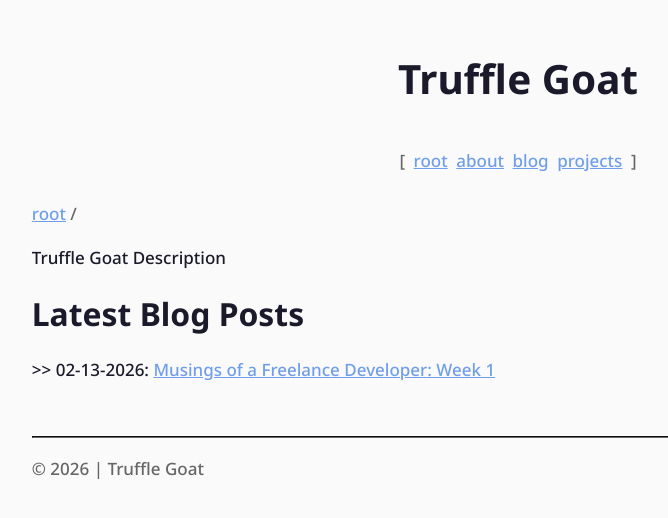
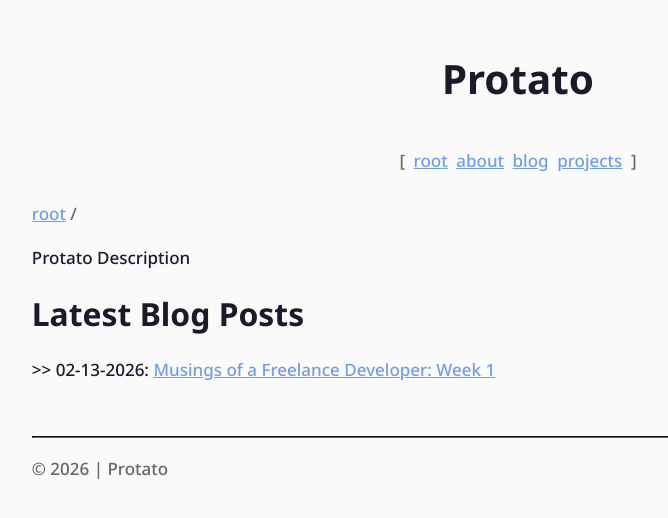
Before and after one commit to Roman-Stanuch/protato.dev, an Eleventy site: page src/index.njk in a window 1280 px wide. Shown: the whole page, without its empty margins (122-790 px from the left). Built offline with nearby package versions, Linux system fonts and the light colour scheme; Eleventy itself is replaced by a stand-in of ours; files that its build step writes are made by us from their sources.

Commit message:
Rebranded for Protato

```diff
--- a/package.json
+++ b/package.json
@@ -1,8 +1,8 @@
 {
-  "name": "trufflegoat.com",
+  "name": "protato.dev",
   "version": "1.0.0",
   "type": "module",
-  "description": "Official Website of Truffle Goat Games",
+  "description": "Official Portfolio of Protato",
   "scripts": {
     "start": "npx @11ty/eleventy --serve",
     "build": "npx @11ty/eleventy",
--- a/src/_data/metadata.json
+++ b/src/_data/metadata.json
@@ -1,8 +1,8 @@
 {
-    "title": "Truffle Goat Blog",
-    "description": "The official blog of the developer Truffle Goat!",
+    "title": "Protato's Potato Thoughts",
+    "description": "The official blog of the developer Protato!",
     "language": "en",
-    "base": "https://trufflegoat.com/",
+    "base": "https://protato.dev/",
     "author": {
         "name": "Roman Stanuch"
     }
--- a/src/_includes/layouts/base.njk
+++ b/src/_includes/layouts/base.njk
@@ -3,7 +3,7 @@
     <head>
         <meta charset="UTF-8">
         <meta name="viewport" content="width=device-width, initial-scale=1.0">
-        <title>{{ title or "truffle goat | baa" }}</title>
+        <title>{{ title or "protato | yum!" }}</title>
         <link rel="preconnect" href="https://fonts.googleapis.com">
         <link rel="preconnect" href="https://fonts.gstatic.com" crossorigin>
         <link href="https://fonts.googleapis.com/css2?family=Noto+Sans:ital,wght@0,100..900;1,100..900&family=Roboto+Slab:wght@100..900&family=Ubuntu+Condensed&family=Ubuntu:ital,wght@0,300;0,400;0,500;0,700;1,300;1,400;1,500;1,700&display=swap" rel="stylesheet">
@@ -12,7 +12,7 @@
     </head>
     <body>
         <header class="site-header">
-            <h1><a href="/" style="text-decoration: none; color: var(--primary-text-color);">Truffle Goat</a></h1>
+            <h1><a href="/" style="text-decoration: none; color: var(--primary-text-color);">Protato</a></h1>
             <nav style="display: flex; gap: 0.5rem;">
                 <span style="color: var(--secondary-text-color);">[</span>
                 <a href="/">root</a>
@@ -27,7 +27,7 @@
         <br>
         <hr>
         <footer>
-            <p style="color: var(--secondary-text-color);">&copy; 2026 | Truffle Goat</p>
+            <p style="color: var(--secondary-text-color);">&copy; 2026 | Protato</p>
         </footer>
     </body>
 </html>
--- a/src/about/index.njk
+++ b/src/about/index.njk
@@ -1,12 +1,12 @@
 ---
 layout: layouts/base.njk
-title: truffle goat | about
+title: protato | about
 ---
 {% block path %}
     <header class="path"><a href="/">root</a> / <a href="/about">about</a></header>
 {% endblock %}
 
-<h2>Greetings, We're Truffle Goat Games!</h2>
+<h2>Greetings, I'm Protato!</h2>
 <p>
-    About Truffle Goat
+    About Protato
 </p>
--- a/src/blog/index.njk
+++ b/src/blog/index.njk
@@ -1,12 +1,12 @@
 ---
 layout: layouts/base.njk
-title: truffle goat | blog
+title: protato | blog
 ---
 {% block path %}
     <header class="path"><a href="/">root</a> / <a href="/blog">blog</a></header>
 {% endblock %}
 
-<h2>Truffle Goat Blog (<a href="../rss.xml">RSS</a>)</h2>
+<h2>Protato's Blog (<a href="../rss.xml">RSS</a>)</h2>
 
 {% set currentYear = null %}
 {% for post in collections.posts | reverse %}
--- a/src/index.njk
+++ b/src/index.njk
@@ -1,6 +1,6 @@
 ---
 layout: layouts/base.njk
-title: truffle goat | root
+title: protato | root
 ---
 {% block path %}
     <header class="path">
@@ -8,7 +8,7 @@ title: truffle goat | root
 {% endblock %}
 
 <p>
-    Truffle Goat Description
+    Protato Description
 </p>
 
 <div style="display: flex; gap: 5ch; flex-wrap: wrap;">
--- a/src/projects/index.njk
+++ b/src/projects/index.njk
@@ -1,12 +1,12 @@
 ---
 layout: layouts/base.njk
-title: truffle goat | projects
+title: protato | projects
 ---
 {% block path %}
     <header class="path"><a href="/">root</a> / <a href="/projects">projects</a></header>
 {% endblock %}
 
-<h2>Greetings, We're Truffle Goat Games!</h2>
+<h2>Greetings, I'm Protato!</h2>
 <p>
-    About Truffle Goat's Projects
+    About My Projects
 </p>
```
Also changed, not shown: 1 other file.
